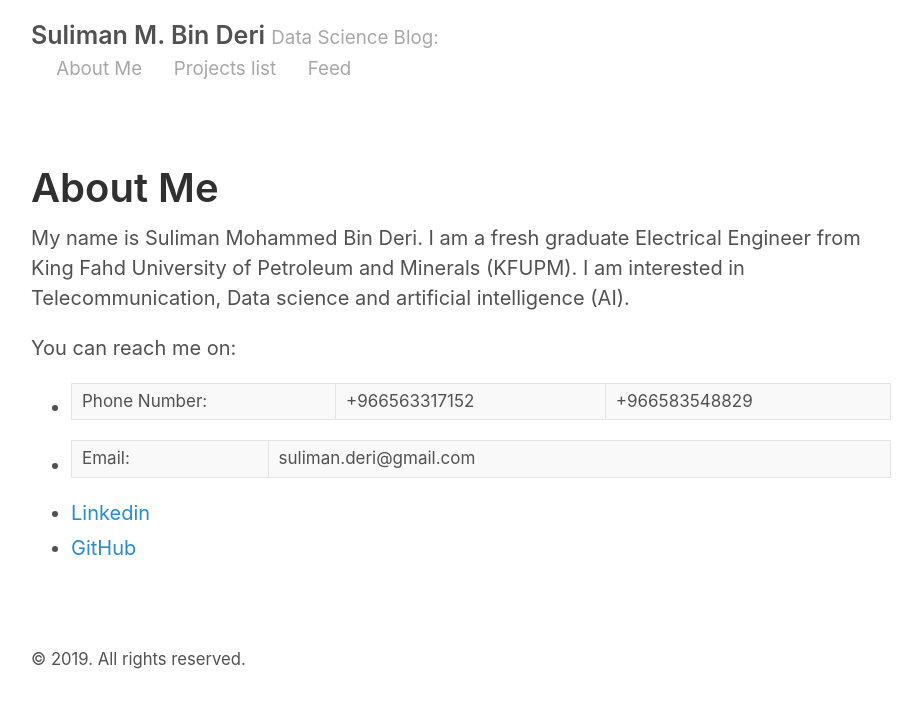
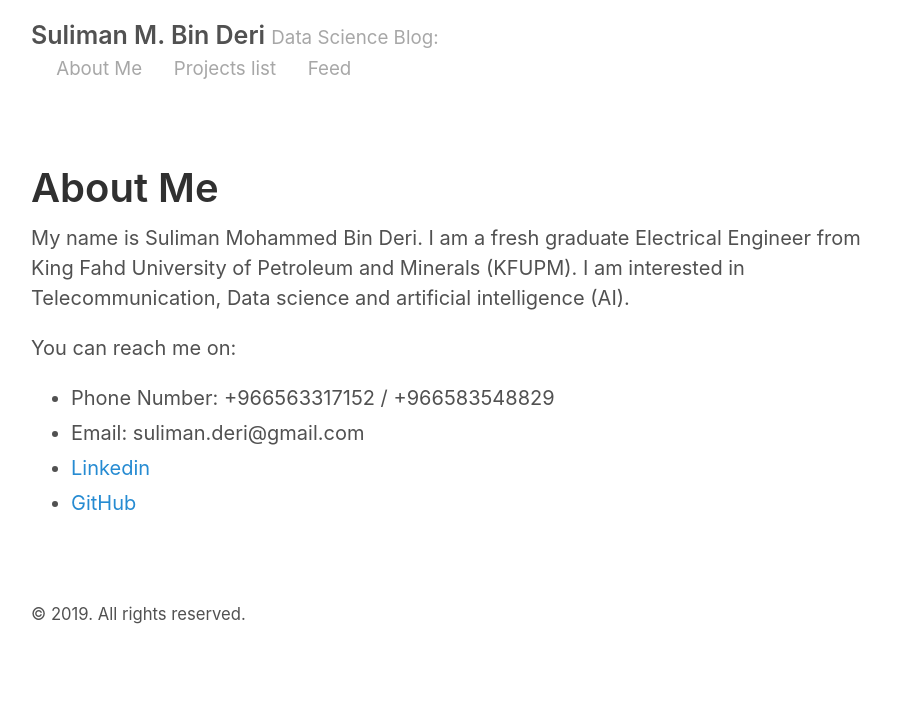
Before and after one commit to SulimanMD/SulimanMD.github.io, a Jekyll site: the page built from about.md, in a window 1280 px wide. Shown: the top 708 px of the page, without its empty margins (179-1101 px from the left). Built offline with Jekyll 4.4.1, drawn with Linux system fonts in a browser that asks for light colours.

```diff
--- a/about.md
+++ b/about.md
@@ -7,7 +7,7 @@ My name is Suliman Mohammed Bin Deri. I am a fresh graduate Electrical Engineer
 
 You can reach me on:
 
-* Phone Number: | +966563317152  |  +966583548829
-* Email: | suliman.deri@gmail.com
+* Phone Number: +966563317152 / +966583548829
+* Email: suliman.deri@gmail.com
 * [Linkedin](http://www.linkedin.com/in/suliman-bin-deri-319702131)
 * [GitHub](https://www.github.com/SulimanMD)
```
